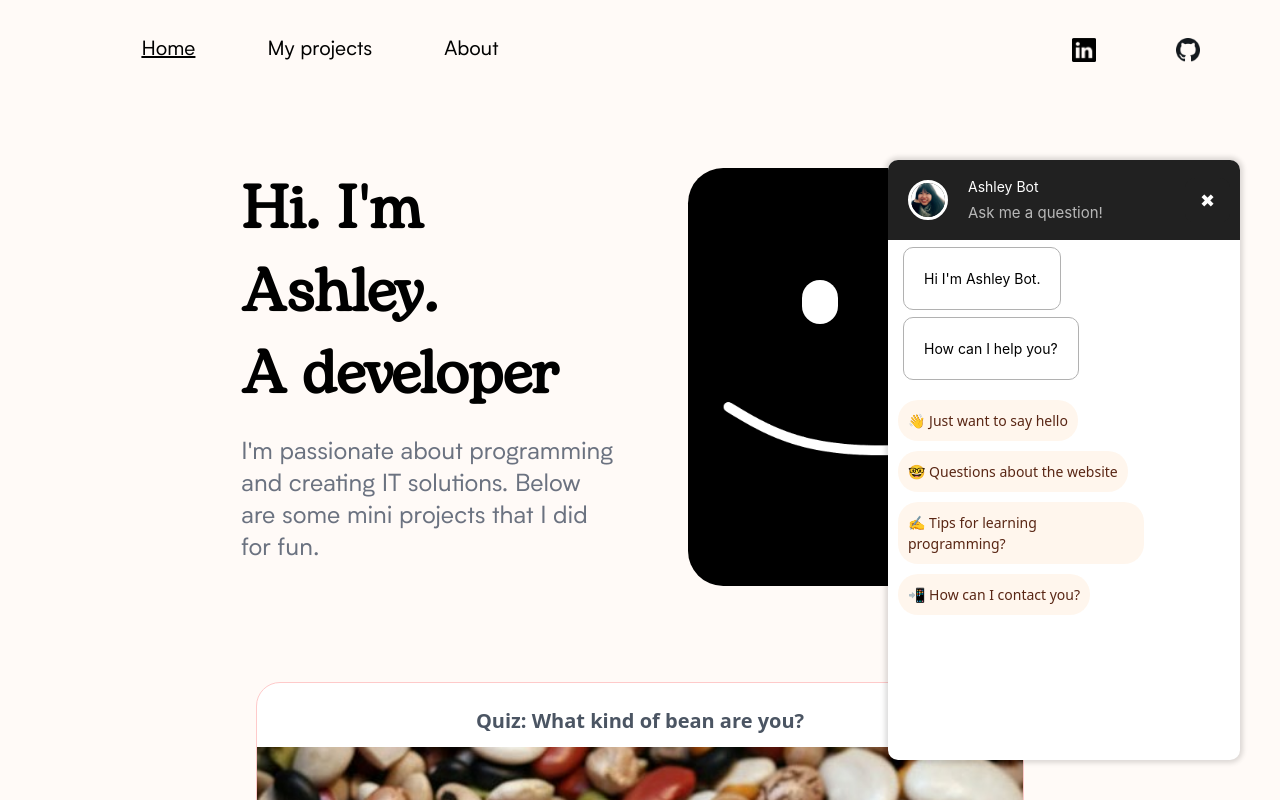
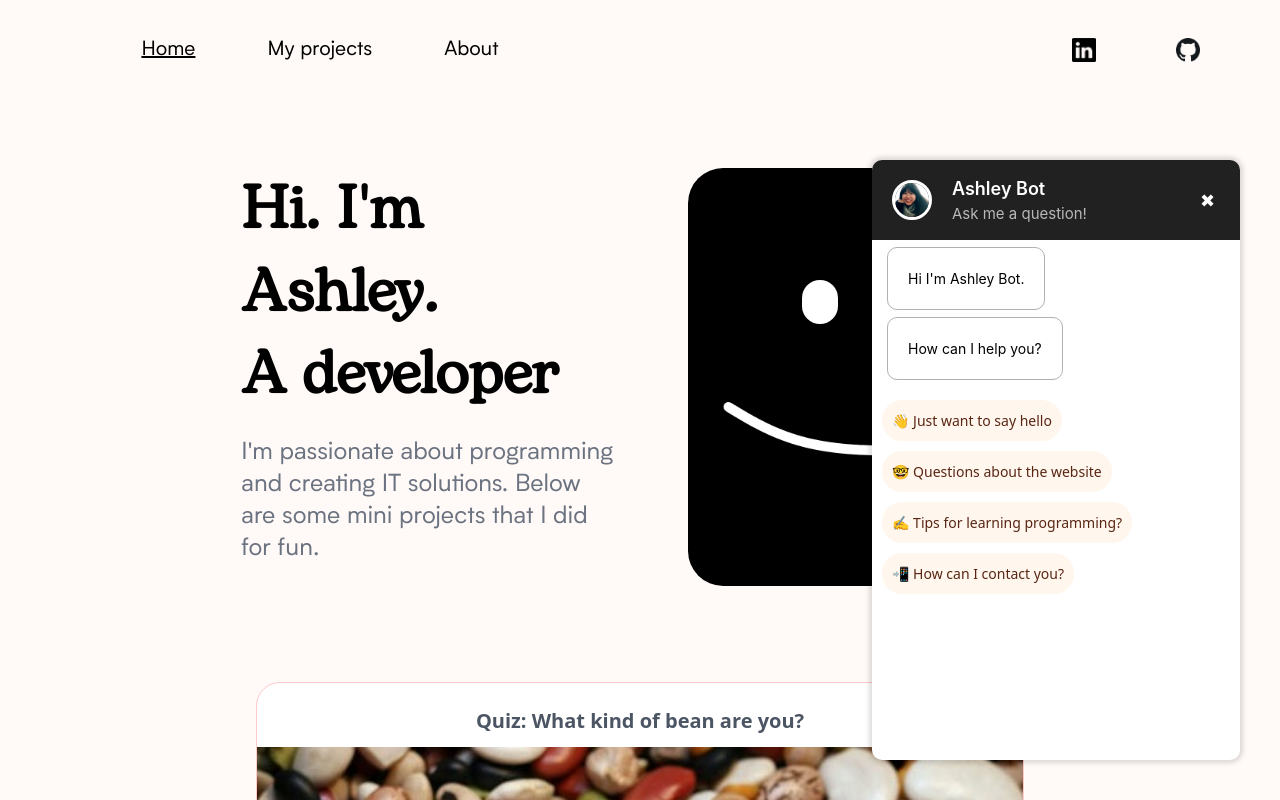
Before and after one commit to ashleycao12/my-website, a Vue app: page / in a window 1280 px wide. Both pictures are taken after a click on the element 1207 px from the left and 727 px from the top of the page. Shown: the top 800 px of the page. Built offline with nearby package versions, Linux system fonts and the light colour scheme.

Commit message:
Bolded chat bot name .adjust chat bot width

```diff
--- a/src/components/MessageBot.vue
+++ b/src/components/MessageBot.vue
@@ -5,13 +5,13 @@
 </div>
 
 <!-- pop up chatbot -->
-<div class="mesBox w-full sm:w-88 h-full sm:h-5/6 sm:max-h-[600px] bottom-0 right-0 sm:bottom-10 sm:right-10" v-if="showMesBox">
+<div class="mesBox w-full sm:w-92 h-full sm:h-5/6 sm:max-h-[600px] bottom-0 right-0 sm:bottom-10 sm:right-10" v-if="showMesBox">
   <div class="nameBar">
     <img src="@/assets/profile-pic.jpg" alt="">
     <div class="botName">
-      <h3>
+      <h1 class="text-lg font-semibold">
         Ashley Bot
-      </h3>
+      </h1>
       <p>Ask me a question!</p>
       </div>
     <button class="closeButton" @click="toggleShowMes">&#10006;</button>
--- a/tailwind.config.js
+++ b/tailwind.config.js
@@ -17,7 +17,7 @@ module.exports = {
         'biotif': 'biotif',
       },
       width:{
-        '88':'22rem'
+        '92':'23rem'
       }
     },
   },
```
